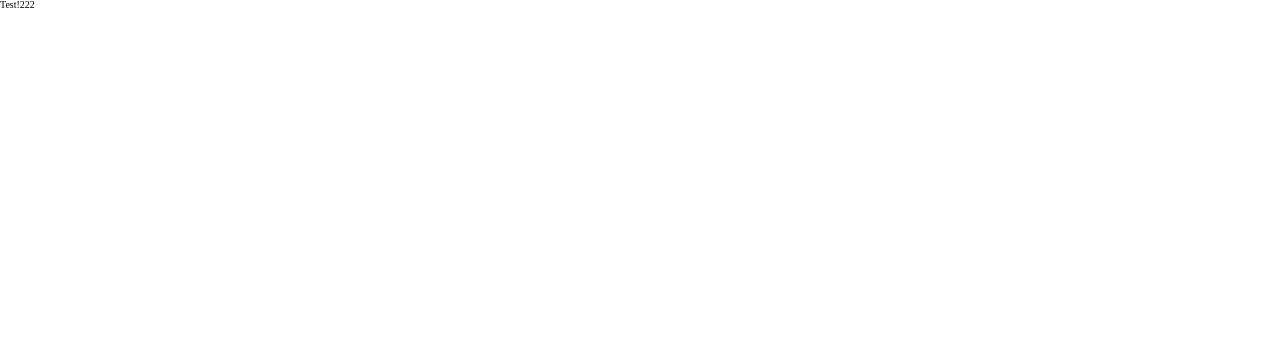
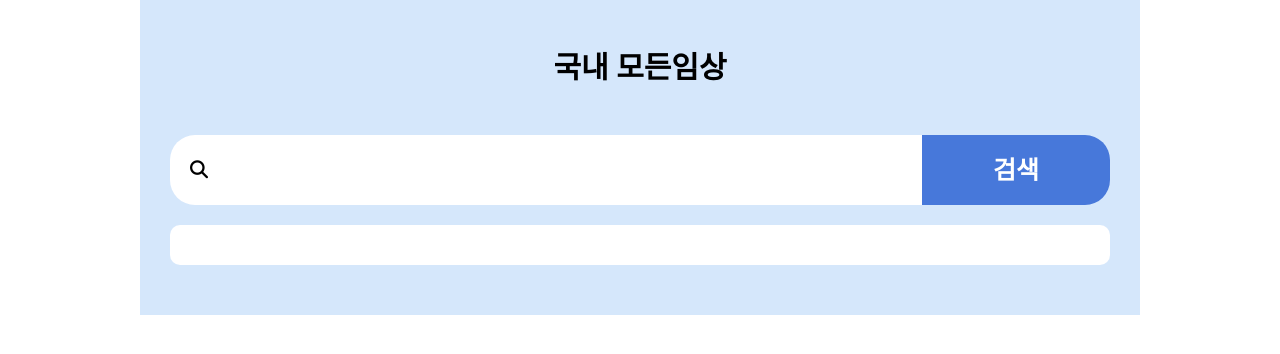
Before and after one commit to pre-on-boarding-team-10/pre-onboarding-7th-3-1-10, a React (Create React App) app: page / in a window 1280 px wide. Shown: the top 354 px of the page. Built offline with nearby package versions, Linux system fonts and the light colour scheme.

Commit message:
Feat: 레이아웃적용, 검색어 볼드처리
- 스타일컴포넌트로 스타일구현
- 검색어 볼드처리리

```diff
--- a/package.json
+++ b/package.json
@@ -13,7 +13,9 @@
     "@types/react-dom": "^18.0.8",
     "@types/styled-components": "^5.1.26",
     "axios": "^1.1.3",
+    "bootstrap": "^5.2.2",
     "react": "^18.2.0",
+    "react-bootstrap": "^2.6.0",
     "react-dom": "^18.2.0",
     "react-router-dom": "^6.4.3",
     "react-scripts": "5.0.1",
--- a/public/index.html
+++ b/public/index.html
@@ -2,14 +2,12 @@
 <html lang="en">
   <head>
     <meta charset="utf-8" />
-    <link rel="icon" href="%PUBLIC_URL%/favicon.ico" />
     <meta name="viewport" content="width=device-width, initial-scale=1" />
-    <meta name="theme-color" content="#000000" />
-    <meta
-      name="description"
-      content="Web site created using create-react-app"
-    />
-    <link rel="apple-touch-icon" href="%PUBLIC_URL%/logo192.png" />
+    <script
+      src="https://kit.fontawesome.com/7090c5b7dd.js"
+      crossorigin="anonymous"
+    ></script>
+
     <title>Week3-1</title>
   </head>
   <body>
--- /dev/null
+++ b/src/api/api.ts
@@ -0,0 +1,6 @@
+import axios from 'axios';
+const baseURL = 'http://localhost:4000/sick';
+
+export async function getSerch(payload: object) {
+  return await axios.get(baseURL, { params: payload });
+}
--- /dev/null
+++ b/src/pages/Main.tsx
@@ -0,0 +1,128 @@
+import React, { useEffect, useState, useCallback } from 'react';
+import styled from 'styled-components';
+import { getSerch } from '../api/api';
+import List from './components/List';
+
+const Main = () => {
+  const [buckets, setBuckets] = useState([]);
+  const [searchValue, setSearchValue] = useState('');
+  const checkList = buckets.length > 0;
+
+  interface Search {
+    q: string;
+  }
+
+  interface ListProps {
+    sickCd: string;
+    sickNm: string;
+  }
+
+  const handleSearchValue = (e: React.ChangeEvent<HTMLInputElement>) => {
+    setSearchValue(e.target.value);
+  };
+
+  const fetchData = useCallback(async () => {
+    const payload: Search = {
+      q: searchValue,
+    };
+
+    await getSerch(payload)
+      .then(({ data }) => {
+        setBuckets(data);
+      })
+      .catch(e => {
+        console.log(e);
+      });
+  }, [searchValue]);
+
+  useEffect(() => {
+    searchValue && fetchData();
+  }, [searchValue]);
+  console.log(searchValue);
+  return (
+    <MainContainer>
+      <MainTitle>국내 모든임상</MainTitle>
+      <SearchBox>
+        <SearchInput onChange={handleSearchValue} />
+        <SearchBtn>검색</SearchBtn>
+        <SearchIcon className="fa-solid fa-magnifying-glass" />
+      </SearchBox>
+      <SearchedList isActive={checkList}>
+        {buckets.map((item: ListProps, idx: number) => {
+          return (
+            <List
+              key={`item${idx}`}
+              sickNm={item.sickNm}
+              searchValue={searchValue}
+            />
+          );
+        })}
+      </SearchedList>
+    </MainContainer>
+  );
+};
+
+export default Main;
+
+const MainContainer = styled.div`
+  width: 100%;
+  max-width: 1000px;
+  margin: 0 auto;
+  background-color: rgb(213, 231, 251);
+  padding: 50px 30px;
+`;
+
+const MainTitle = styled.h1`
+  font-size: 30px;
+  font-weight: 800;
+  line-height: 35px;
+  text-align: center;
+`;
+
+const SearchBox = styled.div`
+  width: 100%;
+  display: flex;
+  justify-content: center;
+  align-items: center;
+  margin-top: 50px;
+  flex-wrap: wrap;
+  height: 70px;
+  position: relative;
+`;
+
+const SearchInput = styled.input`
+  width: 80%;
+  height: 100%;
+  padding: 15px 0px 15px 55px;
+  border-radius: 25px 0px 0px 25px;
+  border: none;
+  font-size: 25px;
+`;
+const SearchBtn = styled.button`
+  width: 20%;
+  padding: 15px;
+  height: 100%;
+  border-radius: 0px 25px 25px 0px;
+  background-color: rgb(71, 120, 218);
+  font-size: 25px;
+  font-weight: 800;
+  color: #fff;
+`;
+
+const SearchedList = styled.div<{ isActive: boolean }>`
+  width: 100%;
+  border-radius: 10px;
+  display: ${props => (props.isActive ? 'block' : 'hide')};
+
+  background-color: #fff;
+  margin-top: 20px;
+  padding: 20px 10px;
+`;
+
+const SearchIcon = styled.i`
+  position: absolute;
+  left: 20px;
+  top: 50%;
+  transform: translateY(-50%);
+  font-size: 18px;
+`;
--- /dev/null
+++ b/src/pages/components/List.tsx
@@ -0,0 +1,40 @@
+import React from 'react';
+import styled from 'styled-components';
+interface ListProps {
+  sickNm: string;
+  searchValue: string;
+}
+
+const List = (props: ListProps): React.ReactElement => {
+  const { sickNm, searchValue } = props;
+
+  const checkWord = sickNm.replace(searchValue, `<Point>${searchValue}<Point>`);
+  const splitedArr = checkWord.split('<Point>');
+
+  console.log(splitedArr);
+
+  return (
+    <ListItem>
+      <i className="fa-solid fa-magnifying-glass" />
+      <span>
+        {splitedArr[0]}
+        <strong>{splitedArr[1]}</strong>
+        {splitedArr[2]}
+      </span>
+    </ListItem>
+  );
+};
+
+export default List;
+const ListItem = styled.p`
+  font-size: 20px;
+  line-height: 35px;
+
+  i {
+    font-size: 15px;
+    padding-right: 10px;
+  }
+  strong {
+    font-weight: 800;
+  }
+`;
--- a/src/router.tsx
+++ b/src/router.tsx
@@ -1,11 +1,12 @@
 import { BrowserRouter, Route, Routes } from 'react-router-dom';
+import Main from './pages/Main';
 import Test from './Test';
 
 const router = () => {
   return (
     <BrowserRouter>
       <Routes>
-        <Route path="/" element={<Test />} />
+        <Route path="/" element={<Main />} />
       </Routes>
     </BrowserRouter>
   );
```
Also changed, not shown: src/components/Loading.tsx (added, +25 -0 lines), 1 other file (tests, documents, lock files or other folders).
